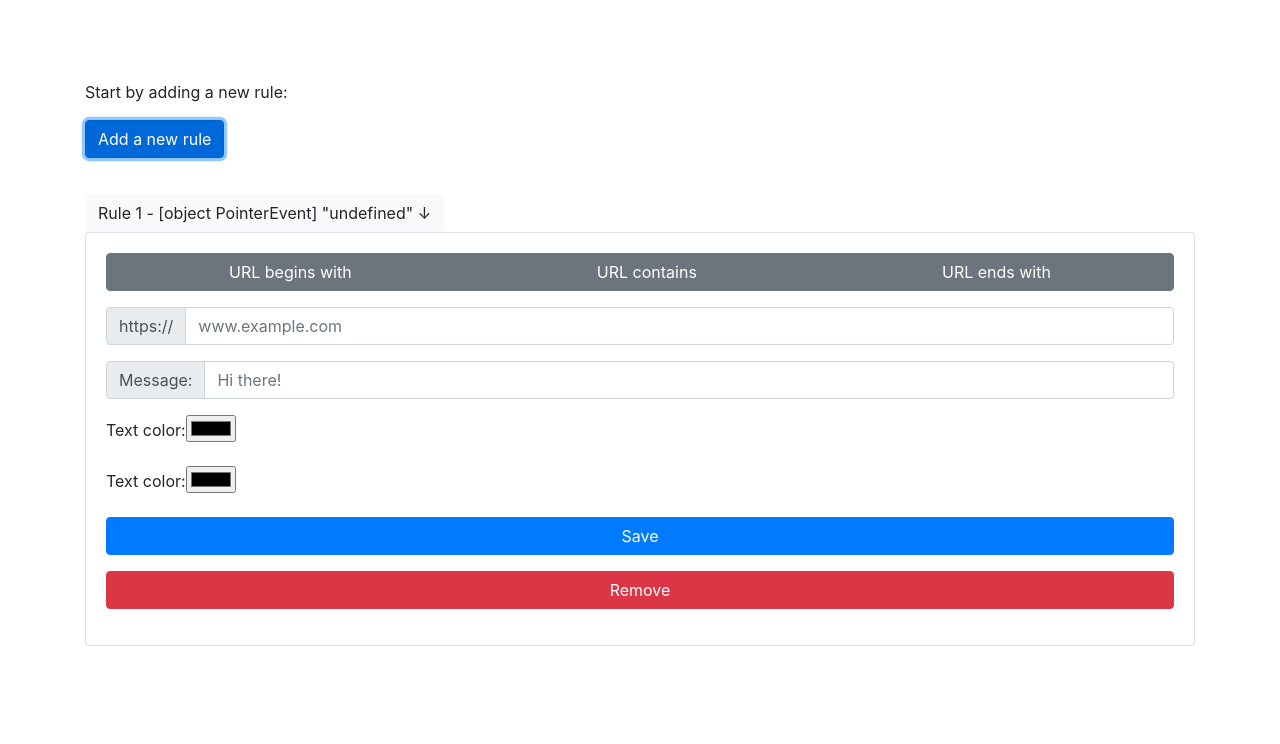
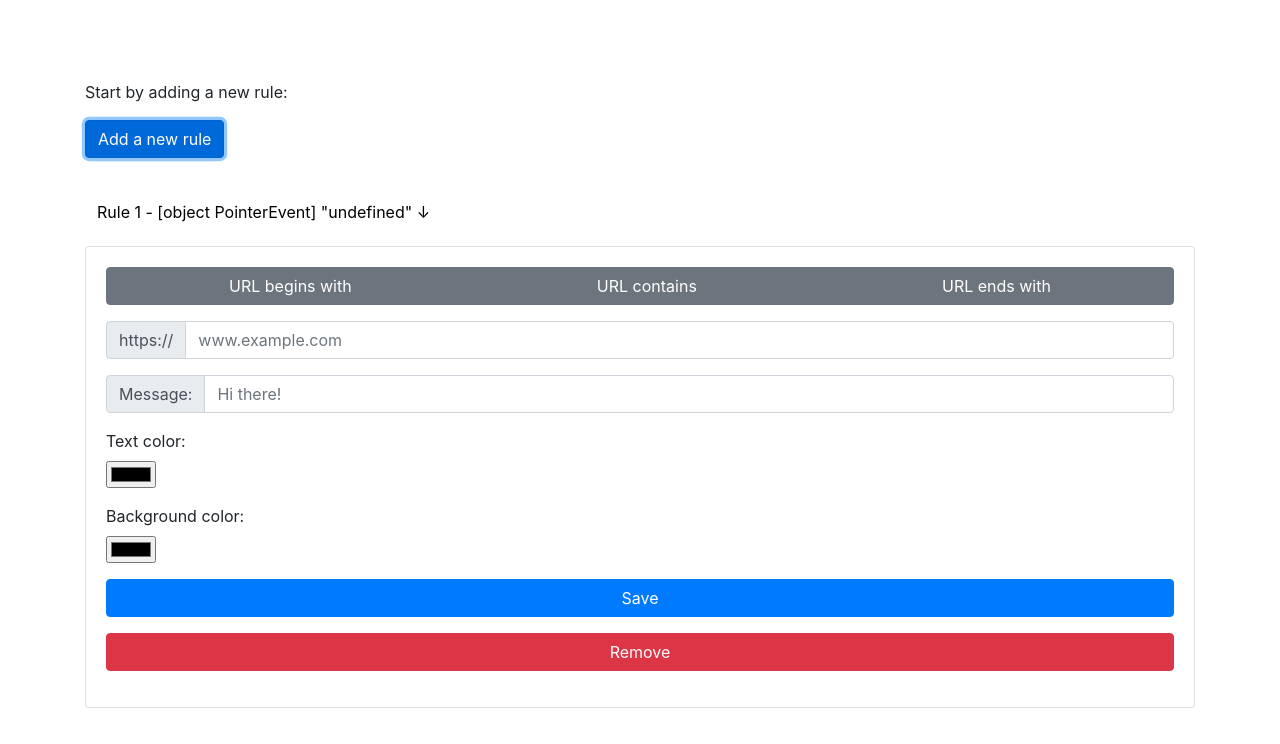
Before and after one commit to carlos-ds/mistake, a browser extension: page options.html in a window 1280 px wide. Both pictures are taken after a click on the button "Add a new rule". Drawn offline with Linux system fonts and the light colour scheme.

Commit message:
Optimized styling

```diff
--- a/helpers.js
+++ b/helpers.js
@@ -90,11 +90,12 @@ function createColorInput(colorType, color) {
   const label = document.createElement("label");
   if (colorType === "textColor") {
     label.setAttribute("for", "textColor");
+    label.innerText = "Text color:";
   }
   if (colorType === "backgroundColor") {
     label.setAttribute("for", "backgroundColor");
+    label.innerText = "Background color:";
   }
-  label.innerText = "Text color:";
 
   const input = document.createElement("input");
   if (colorType === "textColor") {
--- a/options.html
+++ b/options.html
@@ -3,6 +3,29 @@
   <head>
     <title>Mistakenv - Options</title>
     <link rel="stylesheet" href="./css/bootstrap.min.css">
+    <style>
+      .rule {
+        border-bottom: 1px solid black;
+      }
+
+      .rule:last-of-type {
+        border-bottom: none;
+      }
+
+      .btn-light {
+        border: none;
+        background-color: #fff;
+        margin-bottom: 1rem;
+        color: black;
+        display:block;
+        outline: none;
+      }
+
+      input[type="color"] {
+        display: block;
+        width: 50px;
+      }
+    </style>
   </head>
   <body style="padding-top: 5rem;">
     <div class="container">
```
Also changed, not shown: manifest.json.
